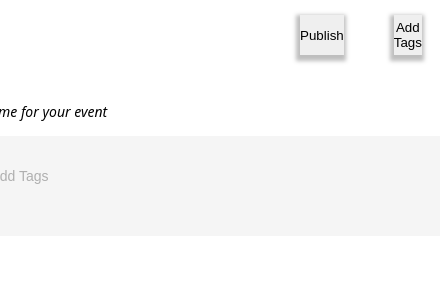
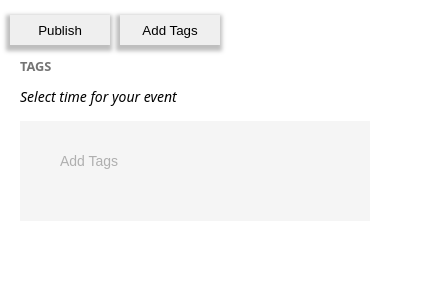
Before and after one commit to RohitPatil-r45/React_Projects, a React (Create React App) app in the folder tag-input/: page / in a window 390 px wide. Shown: the top 300 px of the page, 440 px wide, since content can reach past the window. Built offline with nearby package versions, Linux system fonts and the light colour scheme.

Commit message:
css change

```diff
--- a/tag-input/src/TagInput.js
+++ b/tag-input/src/TagInput.js
@@ -27,7 +27,7 @@ const TagInput = () => {
     addBtn.style.top = `${bottom}px`;
   }, [location, inputTags]);
 
-  const checkSearch = () => {
+  const checkSearch = (search) => {
     let searchList = searchData.filter((searchTag) =>
       searchTag.toLowerCase().startsWith(search.toLowerCase())
     );
@@ -39,7 +39,7 @@ const TagInput = () => {
   };
 
   useEffect(() => {
-    checkSearch();
+    checkSearch(search);
   }, [search, add]);
 
   useEffect(() => {
--- a/tag-input/src/index.css
+++ b/tag-input/src/index.css
@@ -18,6 +18,7 @@ code {
   box-sizing: border-box;
 }
 
+@media only screen and (min-width: 480px) {
   .container {
     display: flex;
     flex-direction: column;
@@ -179,10 +180,182 @@ span {
 
   .error {
     height: 40px;
-  width: 200px;
-  margin-left: 50px;
     color: red;
     display: flex;
     justify-content: center;
     align-items: center;
   }
+}
+
+/* /////////////////////-------MOBILE--------/////////////////// */
+
+@media only screen and (max-width: 480px) {
+  .container {
+    display: flex;
+    flex-direction: column;
+    justify-content: center;
+    align-items: center;
+    margin-top: 5px;
+  }
+
+  .heading {
+    margin-bottom: 15px;
+  }
+
+  h2 {
+    font-size: 12.8px;
+    color: #747474;
+    line-height: 22px;
+    margin-bottom: 10px;
+  }
+
+  p {
+    font-size: 14px;
+  }
+  .tag-input {
+    width: 350px;
+    padding: 10px 20px;
+    /* border: 1px solid; */
+    display: flex;
+    flex-wrap: wrap;
+    font-size: 14px;
+    align-content: baseline;
+    min-height: 100px;
+    background: #f5f5f5;
+  }
+
+  .tag-input:hover .input {
+    background-color: #ebebeb;
+  }
+  .tag-input:hover {
+    background-color: #ebebeb;
+  }
+
+  .tag {
+    height: 40px;
+    border: 1px solid;
+    padding: 8px 10px;
+    margin: 10px 0 0 10px;
+    font-style: normal;
+    font-weight: normal;
+    font-size: 14px;
+    line-height: 170%;
+    display: flex;
+    justify-content: space-around;
+    align-items: center;
+    background: #ffffff;
+    border-radius: 2px;
+    color: #383838;
+    border: none;
+    text-transform: capitalize;
+  }
+
+  .posted {
+    background: #ebf6ff !important;
+  }
+
+  .input {
+    border: none;
+    color: #383838;
+    font-size: 14px;
+    background: #f5f5f5;
+    padding-left: 10px;
+    height: 40px;
+    margin: 10px 0 0 10px;
+  }
+  input:focus {
+    outline: none;
+  }
+
+  input:focus::placeholder {
+    color: transparent;
+  }
+
+  input::placeholder {
+    color: #afafaf;
+  }
+  .icon {
+    height: 8.44px;
+    width: 8.44px;
+  }
+
+  .btn {
+    border: none;
+    height: 20px;
+    background: #ffffff;
+  }
+  span {
+    margin-right: 10px;
+  }
+
+  .search-container {
+    width: 350px;
+  }
+
+  .search {
+    display: flex;
+    align-items: center;
+    font-size: 14px;
+    height: 37px;
+    line-height: 170%;
+  }
+  .search:hover {
+    background: #ebf6ff;
+    /* background: #4daaf7; */
+  }
+
+  .search h3 {
+    height: 24px;
+    padding: 6px 2px 7px 19px;
+    display: flex;
+    align-items: center;
+  }
+
+  .addBtn {
+    height: 20px;
+    width: 20px;
+    position: absolute;
+    border: none;
+  }
+
+  .add-icon {
+    height: 20px;
+    width: 20px;
+  }
+
+  .hide {
+    display: none;
+  }
+
+  .publish-container {
+    display: flex;
+    width: 100%;
+    height: 50px;
+    align-items: center;
+  }
+
+  .publish-btn {
+    height: 30px;
+    width: 100px;
+    border: none;
+    margin-left: 10px;
+    box-shadow: -1px 3px 4px 3px #bebebe;
+  }
+
+  .addTag-btn {
+    height: 30px;
+    width: 100px;
+    border: none;
+    margin-left: 10px;
+    box-shadow: -1px 3px 4px 3px #bebebe;
+  }
+
+  .error {
+    height: 30px;
+    margin-left: 10px;
+    color: red;
+    display: flex;
+    justify-content: center;
+    align-items: center;
+  }
+}
```
Lines whose indentation alone changed are shown as unchanged.
